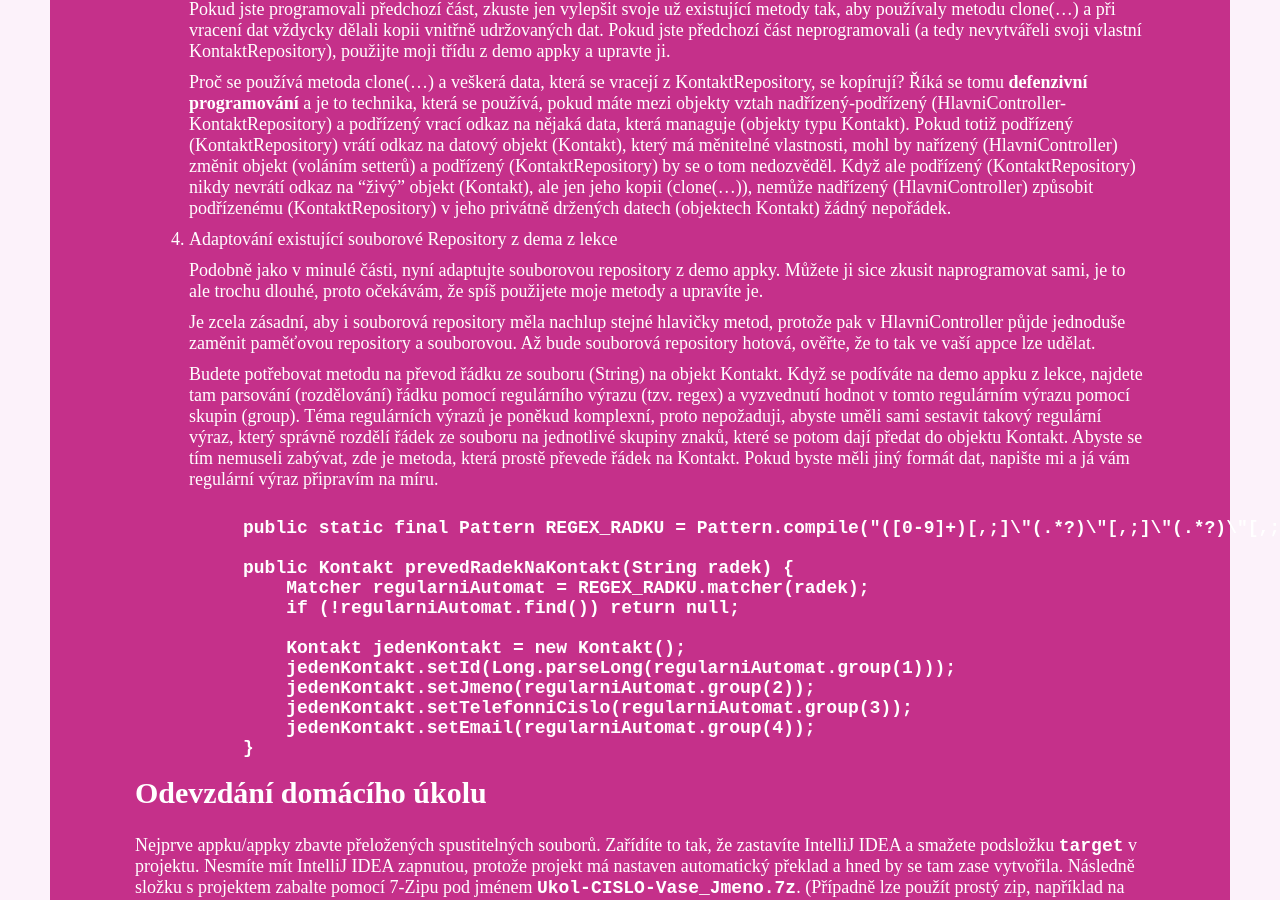
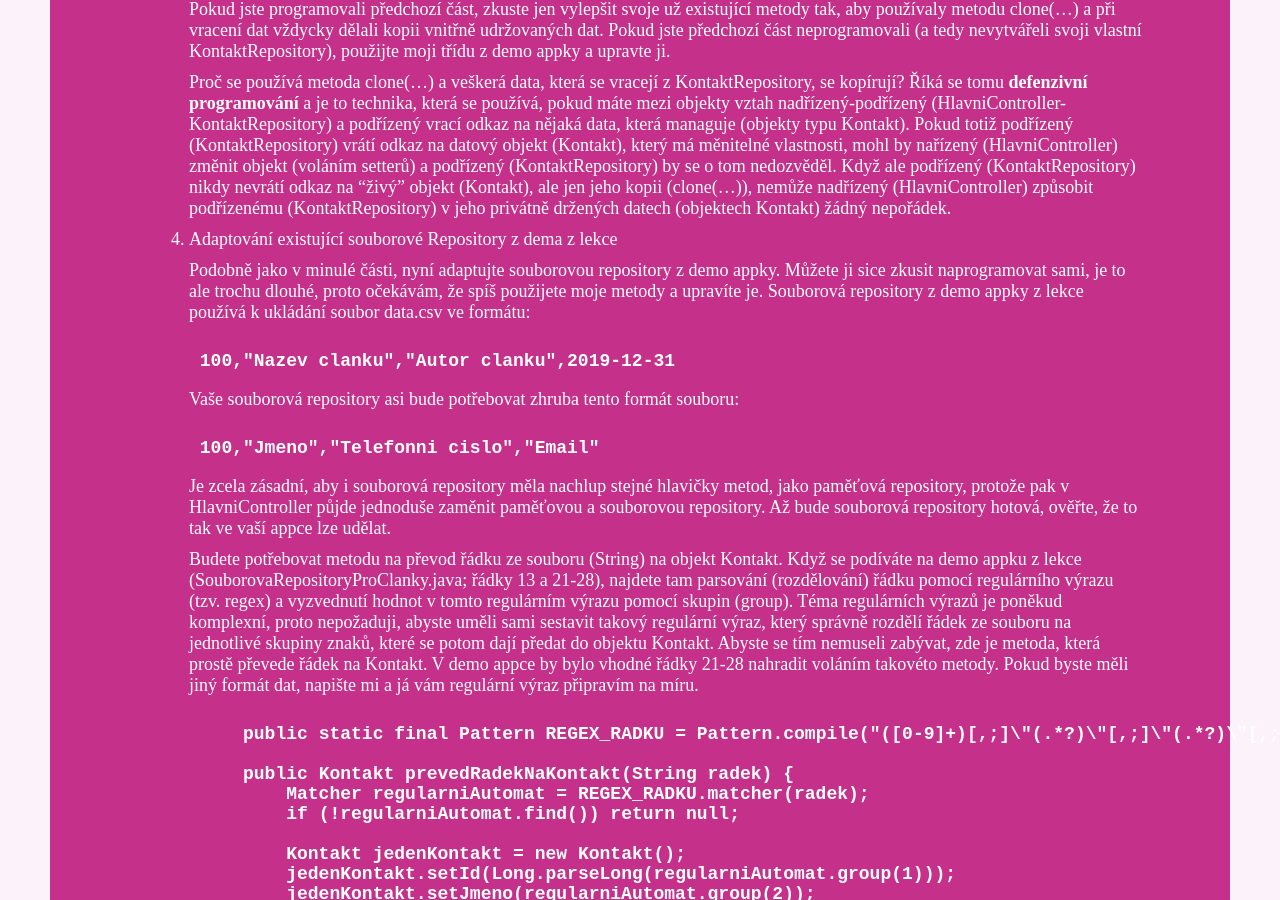
Before and after one commit to czechitas/java-web, a Jekyll site: the page built from docs/2019-jaro/java2/_posts/2019-04-26-lekce08-ukol.md, in a window 1280 px wide and 900 px high, scrolled down 1834 px. Built offline with Jekyll 4.4.1, drawn with Linux system fonts in a browser that asks for light colours.

Commit message:
Ukol 08 fix 3

````diff
--- a/docs/2019-jaro/java2/_posts/2019-04-26-lekce08-ukol.md
+++ b/docs/2019-jaro/java2/_posts/2019-04-26-lekce08-ukol.md
@@ -89,15 +89,27 @@ Stejně tak, pokud nemáte hotovou předchozí domácí úlohu, ale chcete si vy
 
     Podobně jako v minulé části, nyní adaptujte souborovou repository z demo appky.
     Můžete ji sice zkusit naprogramovat sami, je to ale trochu dlouhé, proto očekávám, že spíš použijete moje metody a upravíte je.
+    Souborová repository z demo appky z lekce používá k ukládání soubor data.csv ve formátu:
 
-    Je zcela zásadní, aby i souborová repository měla nachlup stejné hlavičky metod, protože pak v HlavniController
-    půjde jednoduše zaměnit paměťovou repository a souborovou. Až bude souborová repository hotová, ověřte, že to tak ve vaší appce lze udělat.
+    ```
+    100,"Nazev clanku","Autor clanku",2019-12-31
+    ```
 
-    Budete potřebovat metodu na převod řádku ze souboru (String) na objekt Kontakt. Když se podíváte na demo appku z lekce,
+    Vaše souborová repository asi bude potřebovat zhruba tento formát souboru:
+
+    ```
+    100,"Jmeno","Telefonni cislo","Email"
+    ```
+
+    Je zcela zásadní, aby i souborová repository měla nachlup stejné hlavičky metod, jako paměťová repository, protože pak v HlavniController
+    půjde jednoduše zaměnit paměťovou a souborovou repository. Až bude souborová repository hotová, ověřte, že to tak ve vaší appce lze udělat.
+
+    Budete potřebovat metodu na převod řádku ze souboru (String) na objekt Kontakt. Když se podíváte na demo appku z lekce (SouborovaRepositoryProClanky.java; řádky 13 a 21-28),
     najdete tam parsování (rozdělování) řádku pomocí regulárního výrazu (tzv. regex) a vyzvednutí hodnot v tomto regulárním výrazu pomocí skupin (group). Téma regulárních výrazů
     je poněkud komplexní, proto nepožaduji, abyste uměli sami sestavit takový regulární výraz, který správně rozdělí řádek ze souboru
     na jednotlivé skupiny znaků, které se potom dají předat do objektu Kontakt.
     Abyste se tím nemuseli zabývat, zde je metoda, která prostě převede řádek na Kontakt.
+    V demo appce by bylo vhodné řádky 21-28 nahradit voláním takovéto metody.
     Pokud byste měli jiný formát dat, napište mi a já vám regulární výraz připravím na míru.
 
     ```java
````
